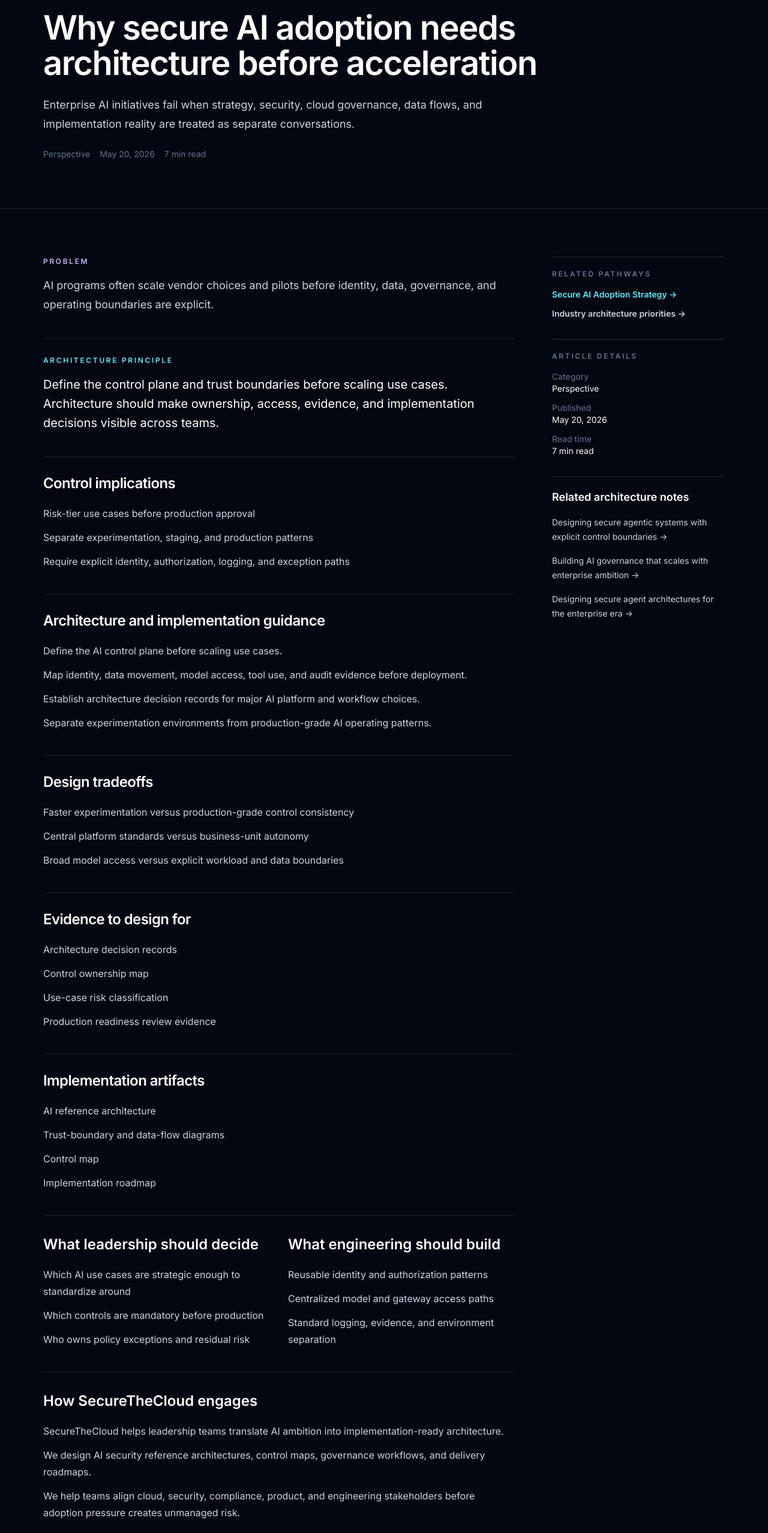
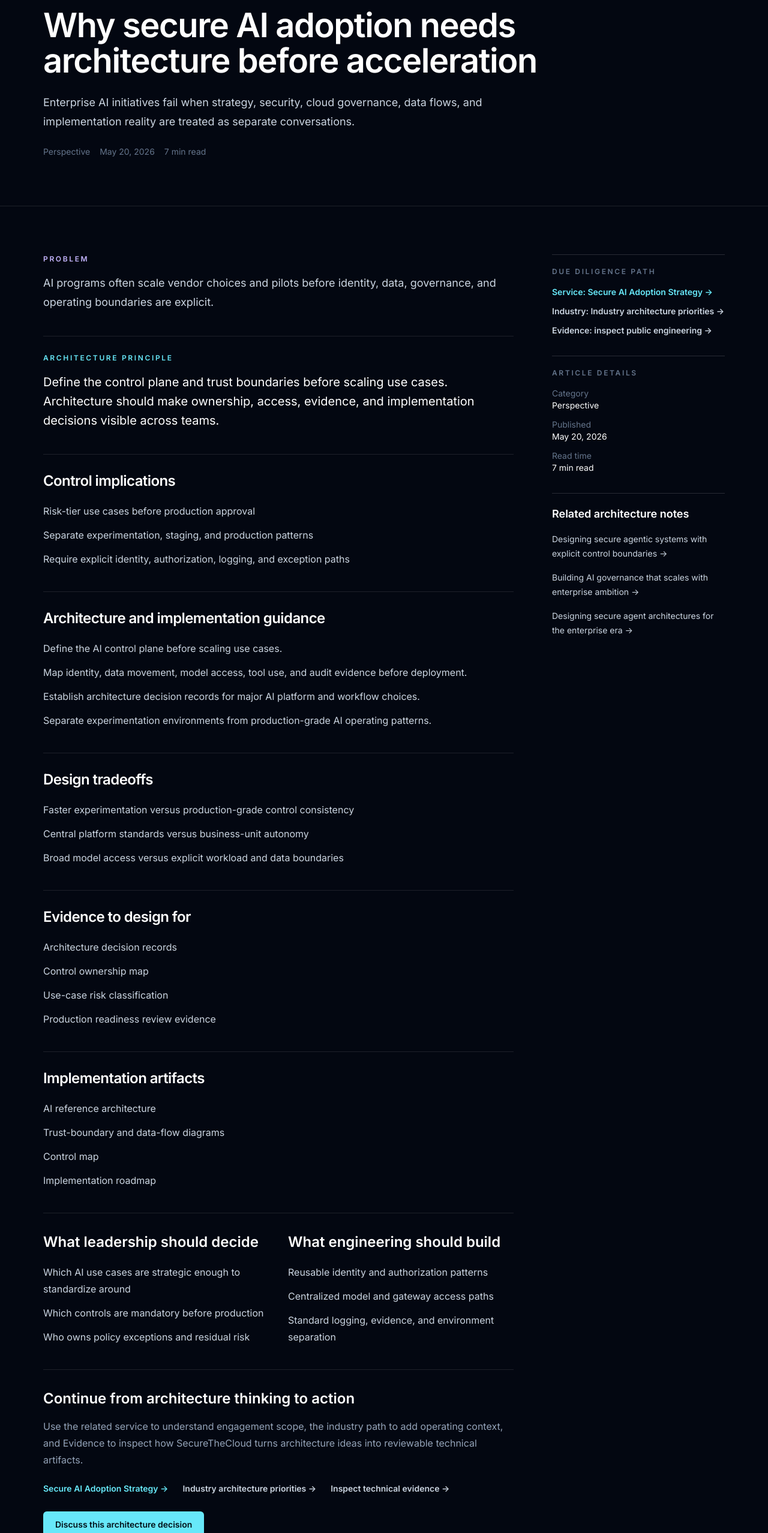
Before and after one commit to S3curethecloud/stc-marketing-site, a Next.js app: page /insights/why-secure-ai-adoption-needs-architecture-before-acceleration in a window 1280 px wide. Shown: the part 240-2796 px from the top of the page at 60% size. Built offline with nearby package versions, Linux system fonts and the light colour scheme.

Commit message:
Connect architecture notes to services evidence and consultation

```diff
--- a/app/insights/[slug]/page.tsx
+++ b/app/insights/[slug]/page.tsx
@@ -6,9 +6,7 @@ import { getInsightAuthority } from "@/content/insight-authority";
 import { buildPageMetadata } from "@/lib/metadata";
 
 type InsightArticlePageProps = {
-  params: Promise<{
-    slug: string;
-  }>;
+  params: Promise<{ slug: string }>;
 };
 
 export function generateStaticParams() {
@@ -18,159 +16,70 @@ export function generateStaticParams() {
 export async function generateMetadata({ params }: InsightArticlePageProps) {
   const { slug } = await params;
   const article = getInsightArticle(slug);
-
-  if (!article) {
-    return buildPageMetadata({
-      title: "Insight",
-      description: "SecureTheCloud architecture insight.",
-      path: "/insights",
-    });
-  }
-
-  return buildPageMetadata({
-    title: article.title,
-    description: article.description,
-    path: `/insights/${article.slug}`,
-  });
+  if (!article) return buildPageMetadata({ title: "Insight", description: "SecureTheCloud architecture insight.", path: "/insights" });
+  return buildPageMetadata({ title: article.title, description: article.description, path: `/insights/${article.slug}` });
 }
 
 function ListSection({ title, items }: { title: string; items: readonly string[] }) {
-  return (
-    <section className="border-t border-white/10 pt-7">
-      <h2 className="text-2xl font-semibold tracking-tight text-white">{title}</h2>
-      <ul className="mt-5 space-y-3 text-base leading-7 text-slate-300">
-        {items.map((item) => (
-          <li key={item}>{item}</li>
-        ))}
-      </ul>
-    </section>
-  );
+  return <section className="border-t border-white/10 pt-7"><h2 className="text-2xl font-semibold tracking-tight text-white">{title}</h2><ul className="mt-5 space-y-3 text-base leading-7 text-slate-300">{items.map((item) => <li key={item}>{item}</li>)}</ul></section>;
+}
+
+function consultationFocus(serviceHref?: string) {
+  if (serviceHref?.includes("ai-security-architecture")) return "ai-security";
+  if (serviceHref?.includes("cloud-governance")) return "cloud-governance";
+  if (serviceHref?.includes("secure-ai-adoption")) return "secure-adoption";
+  if (serviceHref?.includes("governance-compliance")) return "governance";
+  if (serviceHref?.includes("regulated-ai")) return "regulated";
+  return "advisory";
 }
 
 export default async function InsightArticlePage({ params }: InsightArticlePageProps) {
   const { slug } = await params;
   const article = getInsightArticle(slug);
-
   if (!article) notFound();
 
   const authority = getInsightAuthority(article.slug);
   const relatedArticles = insightArticles.filter((item) => item.slug !== article.slug).slice(0, 3);
+  const focus = consultationFocus(authority?.serviceHref);
 
   return (
     <>
       <section className="border-b border-white/10 bg-[#030711]">
         <Container className="py-14 sm:py-16 lg:py-20">
-          <Link href="/insights" className="text-sm font-semibold text-cyan-300 hover:text-cyan-200">
-            &lt;- Technical authority
-          </Link>
-          <p className="mt-8 text-xs font-semibold uppercase tracking-[0.28em] text-cyan-300">
-            {authority?.taxonomy ?? article.eyebrow}
-          </p>
-          <h1 className="mt-4 max-w-5xl text-4xl font-semibold tracking-tight text-white sm:text-5xl lg:text-[3.5rem] lg:leading-[1.05]">
-            {article.title}
-          </h1>
-          <p className="mt-6 max-w-3xl text-base leading-7 text-slate-300 sm:text-lg sm:leading-8">
-            {article.description}
-          </p>
-          <div className="mt-6 flex flex-wrap gap-x-4 gap-y-2 text-sm text-slate-500">
-            <span>{article.category}</span>
-            <span>{article.date}</span>
-            <span>{article.readTime}</span>
-          </div>
+          <nav aria-label="Breadcrumb" className="flex flex-wrap items-center gap-2 text-sm text-slate-500">
+            <Link href="/" className="hover:text-white">Home</Link><span>/</span><Link href="/insights" className="hover:text-white">Insights</Link><span>/</span><span className="text-slate-300">{authority?.taxonomy ?? article.category}</span>
+          </nav>
+          <p className="mt-8 text-xs font-semibold uppercase tracking-[0.28em] text-cyan-300">{authority?.taxonomy ?? article.eyebrow}</p>
+          <h1 className="mt-4 max-w-5xl text-4xl font-semibold tracking-tight text-white sm:text-5xl lg:text-[3.5rem] lg:leading-[1.05]">{article.title}</h1>
+          <p className="mt-6 max-w-3xl text-base leading-7 text-slate-300 sm:text-lg sm:leading-8">{article.description}</p>
+          <div className="mt-6 flex flex-wrap gap-x-4 gap-y-2 text-sm text-slate-500"><span>{article.category}</span><span>{article.date}</span><span>{article.readTime}</span></div>
         </Container>
       </section>
 
       <section className="bg-[#030711]">
         <Container className="grid gap-12 py-14 sm:py-16 lg:grid-cols-[minmax(0,1fr)_18rem] lg:gap-16 lg:py-20">
           <main className="space-y-10">
-            <section>
-              <p className="text-xs font-semibold uppercase tracking-[0.22em] text-violet-300">Problem</p>
-              <div className="mt-4 space-y-4 text-lg leading-8 text-slate-300">
-                {authority ? <p>{authority.problem}</p> : article.summary.map((paragraph) => <p key={paragraph}>{paragraph}</p>)}
-              </div>
-            </section>
-
-            {authority ? (
-              <section className="border-t border-white/10 pt-7">
-                <p className="text-xs font-semibold uppercase tracking-[0.22em] text-cyan-300">Architecture principle</p>
-                <p className="mt-4 text-xl leading-8 text-white">{authority.architecturePrinciple}</p>
-              </section>
-            ) : null}
-
+            <section><p className="text-xs font-semibold uppercase tracking-[0.22em] text-violet-300">Problem</p><div className="mt-4 space-y-4 text-lg leading-8 text-slate-300">{authority ? <p>{authority.problem}</p> : article.summary.map((paragraph) => <p key={paragraph}>{paragraph}</p>)}</div></section>
+            {authority ? <section className="border-t border-white/10 pt-7"><p className="text-xs font-semibold uppercase tracking-[0.22em] text-cyan-300">Architecture principle</p><p className="mt-4 text-xl leading-8 text-white">{authority.architecturePrinciple}</p></section> : null}
             <ListSection title="Control implications" items={authority?.controlImplications ?? article.keyPoints} />
             <ListSection title="Architecture and implementation guidance" items={article.architectureImplications} />
-
-            {authority ? (
-              <>
-                <ListSection title="Design tradeoffs" items={authority.tradeoffs} />
-                <ListSection title="Evidence to design for" items={authority.evidence} />
-                <ListSection title="Implementation artifacts" items={authority.implementationArtifacts} />
-
-                <section className="grid gap-8 border-t border-white/10 pt-8 md:grid-cols-2">
-                  <div>
-                    <h2 className="text-2xl font-semibold text-white">What leadership should decide</h2>
-                    <ul className="mt-5 space-y-3 text-base leading-7 text-slate-300">
-                      {authority.leadershipDecisions.map((item) => <li key={item}>{item}</li>)}
-                    </ul>
-                  </div>
-                  <div>
-                    <h2 className="text-2xl font-semibold text-white">What engineering should build</h2>
-                    <ul className="mt-5 space-y-3 text-base leading-7 text-slate-300">
-                      {authority.engineeringBuild.map((item) => <li key={item}>{item}</li>)}
-                    </ul>
-                  </div>
-                </section>
-              </>
-            ) : null}
+            {authority ? <><ListSection title="Design tradeoffs" items={authority.tradeoffs} /><ListSection title="Evidence to design for" items={authority.evidence} /><ListSection title="Implementation artifacts" items={authority.implementationArtifacts} /><section className="grid gap-8 border-t border-white/10 pt-8 md:grid-cols-2"><div><h2 className="text-2xl font-semibold text-white">What leadership should decide</h2><ul className="mt-5 space-y-3 text-base leading-7 text-slate-300">{authority.leadershipDecisions.map((item) => <li key={item}>{item}</li>)}</ul></div><div><h2 className="text-2xl font-semibold text-white">What engineering should build</h2><ul className="mt-5 space-y-3 text-base leading-7 text-slate-300">{authority.engineeringBuild.map((item) => <li key={item}>{item}</li>)}</ul></div></section></> : null}
 
             <section className="border-t border-white/10 pt-8">
-              <h2 className="text-2xl font-semibold text-white">How SecureTheCloud engages</h2>
-              <ul className="mt-5 space-y-3 text-base leading-7 text-slate-300">
-                {article.howWeHelp.map((item) => <li key={item}>{item}</li>)}
-              </ul>
-              <Link
-                href="/request-demo"
-                className="mt-7 inline-flex min-h-11 items-center justify-center rounded-md bg-cyan-300 px-5 py-3 text-sm font-semibold text-[#021018] hover:bg-cyan-200"
-              >
-                Request Architecture Consultation
-              </Link>
+              <h2 className="text-2xl font-semibold text-white">Continue from architecture thinking to action</h2>
+              <p className="mt-4 text-base leading-7 text-slate-400">Use the related service to understand engagement scope, the industry path to add operating context, and Evidence to inspect how SecureTheCloud turns architecture ideas into reviewable technical artifacts.</p>
+              <div className="mt-6 flex flex-wrap gap-x-6 gap-y-3 text-sm font-semibold">
+                {authority ? <><Link href={authority.serviceHref} className="text-cyan-300 hover:text-cyan-200">{authority.serviceLabel} -&gt;</Link><Link href={authority.industryHref} className="text-slate-300 hover:text-white">{authority.industryLabel} -&gt;</Link></> : null}
+                <Link href="/evidence" className="text-slate-300 hover:text-white">Inspect technical evidence -&gt;</Link>
+              </div>
+              <Link href={`/request-demo?focus=${focus}&from=insight-${article.slug}`} className="mt-7 inline-flex min-h-11 items-center justify-center rounded-md bg-cyan-300 px-5 py-3 text-sm font-semibold text-[#021018] hover:bg-cyan-200">Discuss this architecture decision</Link>
             </section>
           </main>
 
           <aside className="space-y-8 lg:sticky lg:top-28 lg:self-start">
-            {authority ? (
-              <div className="border-t border-white/15 pt-5">
-                <p className="text-xs font-semibold uppercase tracking-[0.22em] text-slate-500">Related pathways</p>
-                <div className="mt-4 space-y-3 text-sm font-semibold">
-                  <Link href={authority.serviceHref} className="block text-cyan-300 hover:text-cyan-200">
-                    {authority.serviceLabel} -&gt;
-                  </Link>
-                  <Link href={authority.industryHref} className="block text-slate-300 hover:text-white">
-                    {authority.industryLabel} -&gt;
-                  </Link>
-                </div>
-              </div>
-            ) : null}
-
-            <div className="border-t border-white/15 pt-5">
-              <p className="text-xs font-semibold uppercase tracking-[0.22em] text-slate-500">Article details</p>
-              <dl className="mt-4 space-y-3 text-sm">
-                <div><dt className="text-slate-500">Category</dt><dd className="text-white">{article.category}</dd></div>
-                <div><dt className="text-slate-500">Published</dt><dd className="text-white">{article.date}</dd></div>
-                <div><dt className="text-slate-500">Read time</dt><dd className="text-white">{article.readTime}</dd></div>
-              </dl>
-            </div>
-
-            <div className="border-t border-white/15 pt-5">
-              <h2 className="text-lg font-semibold text-white">Related architecture notes</h2>
-              <div className="mt-4 space-y-4">
-                {relatedArticles.map((item) => (
-                  <Link key={item.slug} href={`/insights/${item.slug}`} className="block text-sm leading-6 text-slate-300 hover:text-cyan-200">
-                    {item.title} -&gt;
-                  </Link>
-                ))}
-              </div>
-            </div>
+            {authority ? <div className="border-t border-white/15 pt-5"><p className="text-xs font-semibold uppercase tracking-[0.22em] text-slate-500">Due diligence path</p><div className="mt-4 space-y-3 text-sm font-semibold"><Link href={authority.serviceHref} className="block text-cyan-300 hover:text-cyan-200">Service: {authority.serviceLabel} -&gt;</Link><Link href={authority.industryHref} className="block text-slate-300 hover:text-white">Industry: {authority.industryLabel} -&gt;</Link><Link href="/evidence" className="block text-slate-300 hover:text-white">Evidence: inspect public engineering -&gt;</Link></div></div> : null}
+            <div className="border-t border-white/15 pt-5"><p className="text-xs font-semibold uppercase tracking-[0.22em] text-slate-500">Article details</p><dl className="mt-4 space-y-3 text-sm"><div><dt className="text-slate-500">Category</dt><dd className="text-white">{article.category}</dd></div><div><dt className="text-slate-500">Published</dt><dd className="text-white">{article.date}</dd></div><div><dt className="text-slate-500">Read time</dt><dd className="text-white">{article.readTime}</dd></div></dl></div>
+            <div className="border-t border-white/15 pt-5"><h2 className="text-lg font-semibold text-white">Related architecture notes</h2><div className="mt-4 space-y-4">{relatedArticles.map((item) => <Link key={item.slug} href={`/insights/${item.slug}`} className="block text-sm leading-6 text-slate-300 hover:text-cyan-200">{item.title} -&gt;</Link>)}</div></div>
           </aside>
         </Container>
       </section>
```
